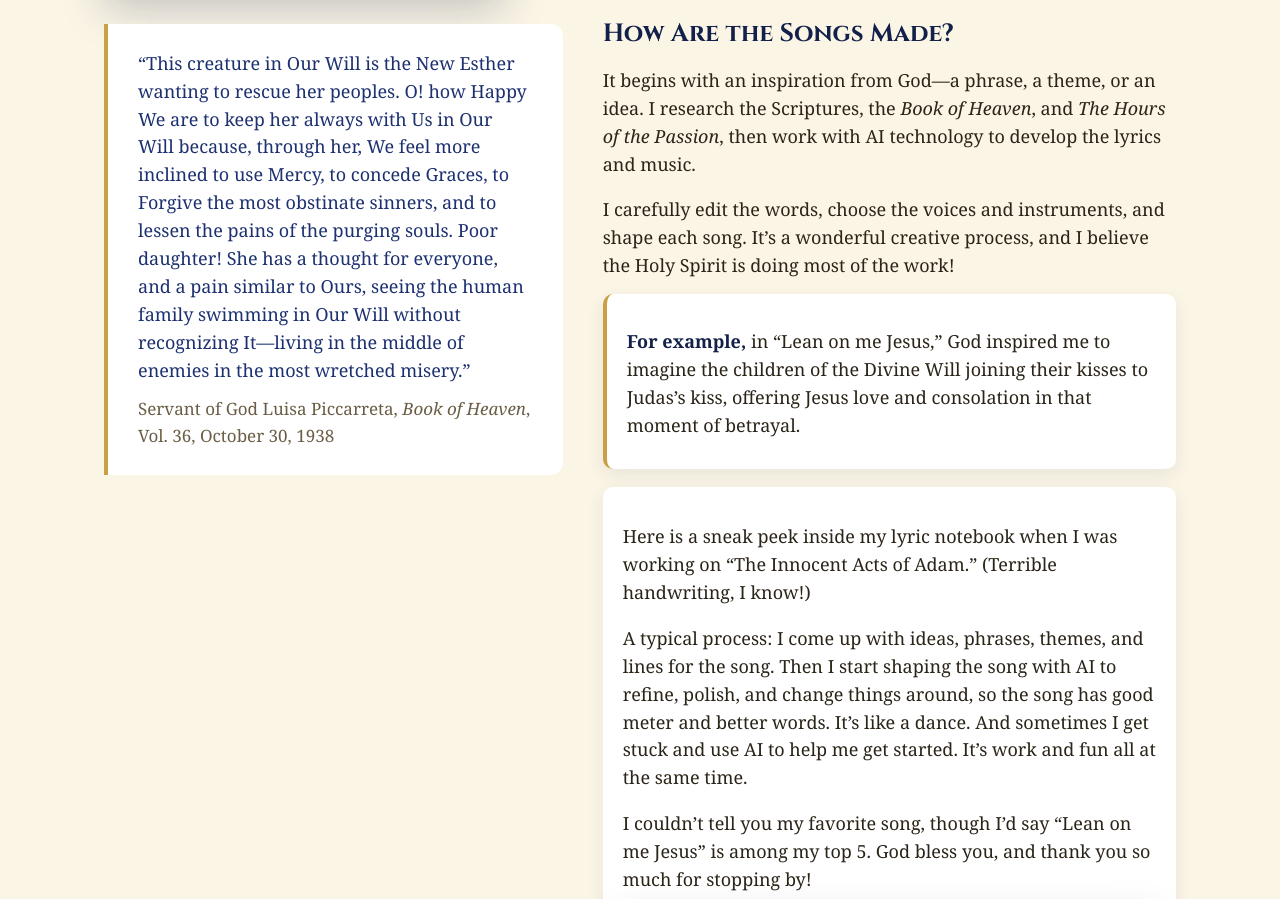
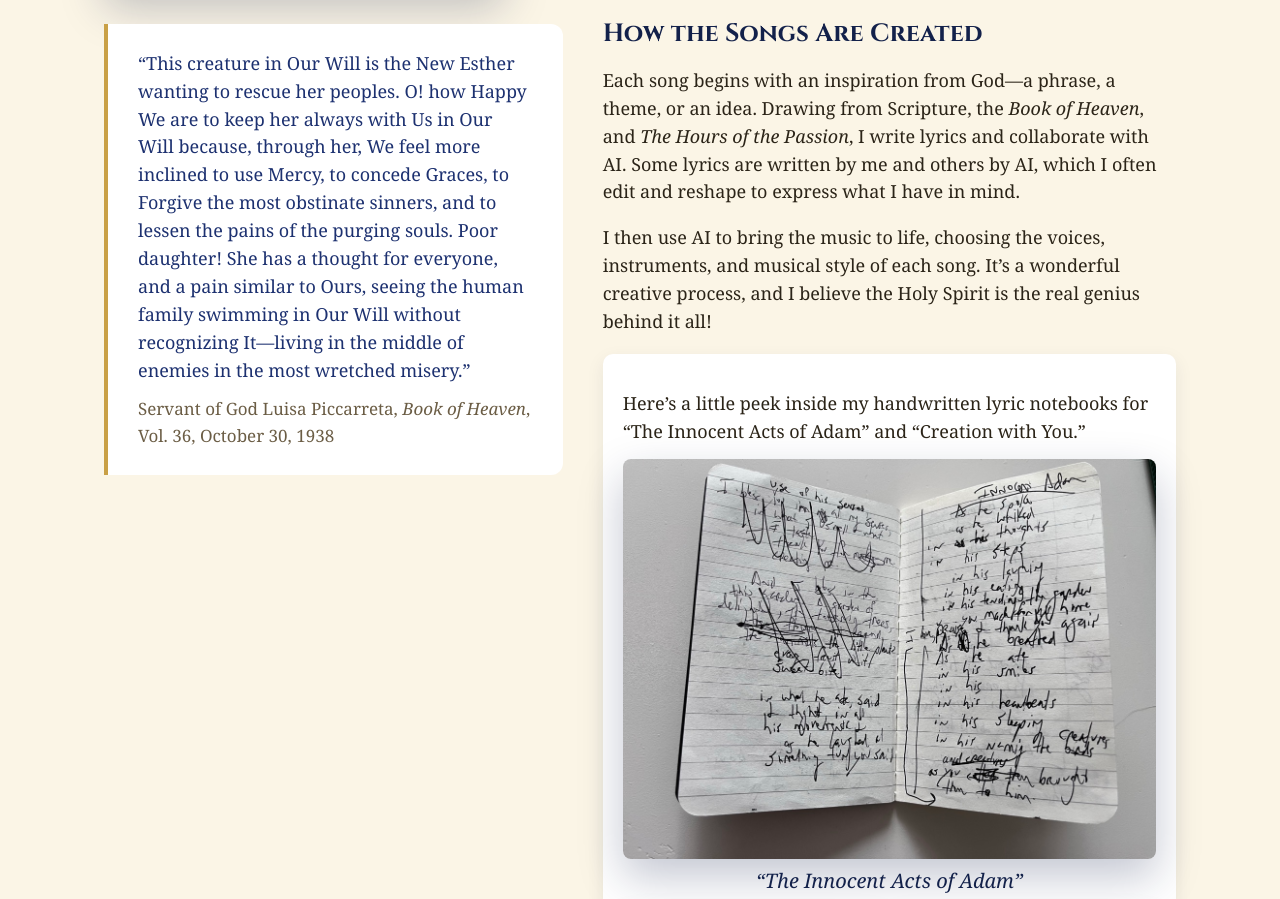
Before and after one commit to kjoysky/singdivinewillrounds, a plain HTML site: page about.html in a window 1280 px wide. Shown: the part 576-1475 px from the top of the page. Drawn offline with Linux system fonts and the light colour scheme.

Commit message:
How the Songs Are Made: shorter text (her new wording), notebook photos kept
Co-Authored-By: Claude Opus 5.5 <noreply@anthropic.com>

```diff
--- a/about.html
+++ b/about.html
@@ -454,26 +454,23 @@ section#about{padding:30px 0 36px}
         <p>Now I create these Round Songs to help others pray more easily, joining our voices with Jesus as we long for the coming of His Kingdom on earth.</p>
       </div>
       <div class="how-made">
-        <h3>How Are the Songs Made?</h3>
-        <p>It begins with an inspiration from God&mdash;a phrase, a theme, or an idea. I research the Scriptures, the <em>Book of Heaven</em>, and <em>The Hours of the Passion</em>, then work with AI technology to develop the lyrics and music.</p>
-        <p>I carefully edit the words, choose the voices and instruments, and shape each song. It&rsquo;s a wonderful creative process, and I believe the Holy Spirit is doing most of the work!</p>
-        <div class="how-example"><p><strong>For example,</strong> in &ldquo;Lean on me Jesus,&rdquo; God inspired me to imagine the children of the Divine Will joining their kisses to Judas&rsquo;s kiss, offering Jesus love and consolation in that moment of betrayal.</p></div>
+        <h3>How the Songs Are Created</h3>
+        <p>Each song begins with an inspiration from God&mdash;a phrase, a theme, or an idea. Drawing from Scripture, the <em>Book of Heaven</em>, and <em>The Hours of the Passion</em>, I write lyrics and collaborate with AI. Some lyrics are written by me and others by AI, which I often edit and reshape to express what I have in mind.</p>
+        <p>I then use AI to bring the music to life, choosing the voices, instruments, and musical style of each song. It&rsquo;s a wonderful creative process, and I believe the Holy Spirit is the real genius behind it all!</p>
         <div class="notebook">
-          <p>Here is a sneak peek inside my lyric notebook when I was working on &ldquo;The Innocent Acts of Adam.&rdquo; (Terrible handwriting, I know!)</p>
-          <p>A typical process: I come up with ideas, phrases, themes, and lines for the song. Then I start shaping the song with AI to refine, polish, and change things around, so the song has good meter and better words. It&rsquo;s like a dance. And sometimes I get stuck and use AI to help me get started. It&rsquo;s work and fun all at the same time.</p>
-          <p>I couldn&rsquo;t tell you my favorite song, though I&rsquo;d say &ldquo;Lean on me Jesus&rdquo; is among my top 5. God bless you, and thank you so much for stopping by!</p>
+          <p>Here&rsquo;s a little peek inside my handwritten lyric notebooks for &ldquo;The Innocent Acts of Adam&rdquo; and &ldquo;Creation with You.&rdquo;</p>
           <figure><a href="images/notebook/adam-notebook.jpg" target="_blank" rel="noopener"><img src="images/notebook/adam-notebook.jpg" alt="Kristina Joy's handwritten lyric notebook pages for The Innocent Acts of Adam, with crossed-out lines and arrows" width="1100" height="825" loading="lazy"></a><figcaption>&ldquo;The Innocent Acts of Adam&rdquo;</figcaption></figure>
-          <p>The other notes are from the song &ldquo;Creation with You.&rdquo;</p>
           <div class="notebook-pair">
             <figure><a href="images/notebook/creation-notebook-1.jpg" target="_blank" rel="noopener"><img src="images/notebook/creation-notebook-1.jpg" alt="Handwritten lyric notebook pages for Creation with You" width="825" height="1100" loading="lazy"></a></figure>
             <figure><a href="images/notebook/creation-notebook-2.jpg" target="_blank" rel="noopener"><img src="images/notebook/creation-notebook-2.jpg" alt="More handwritten lyric notebook pages for Creation with You" width="825" height="1100" loading="lazy"></a></figure>
           </div>
+          <p style="text-align:center;font-style:italic;color:var(--navy);margin-top:0">&ldquo;Creation with You&rdquo;</p>
         </div>
       </div>
       <div class="how-made">
         <h3>The Most Important Part Is YOU!</h3>
         <figure class="kj-photo"><img src="images/kristina-joy.jpg" alt="Kristina Joy holding her little dog" width="480" height="640" loading="lazy"></figure>
-        <p>The true power of these songs isn&rsquo;t in the music or the technology. It&rsquo;s in <strong>YOU</strong>, praying them united with Jesus in His Divine Will.</p>
+        <p>The true power of these songs lies not in the music or the technology, but in <strong>YOU</strong>, praying them united with Jesus in His Divine Will.</p>
         <p>Whether you sing aloud or pray quietly in your heart, these songs are simply a little tool to help you give love, praise, and thanksgiving to God in the name of all.</p>
         <p>May His Kingdom come and His Will be done on earth as it is in Heaven!</p>
         <p class="signoff">&mdash; Kristina Joy</p>
```
